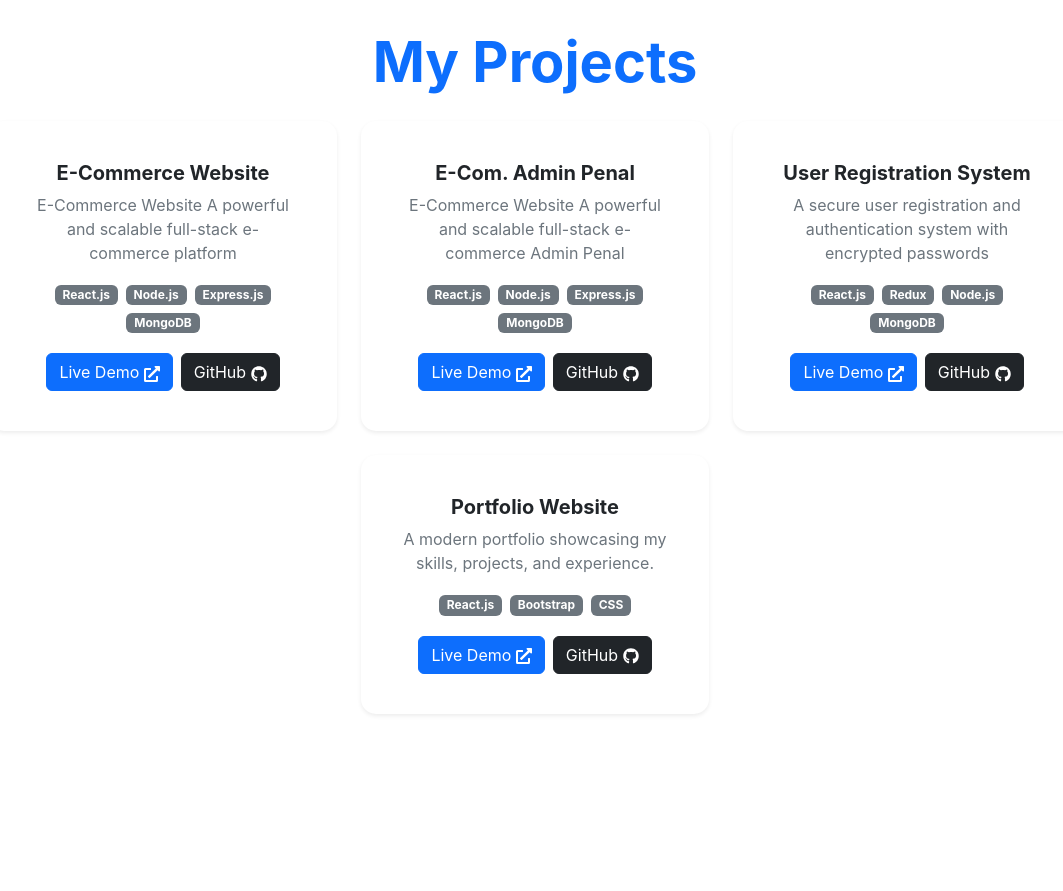
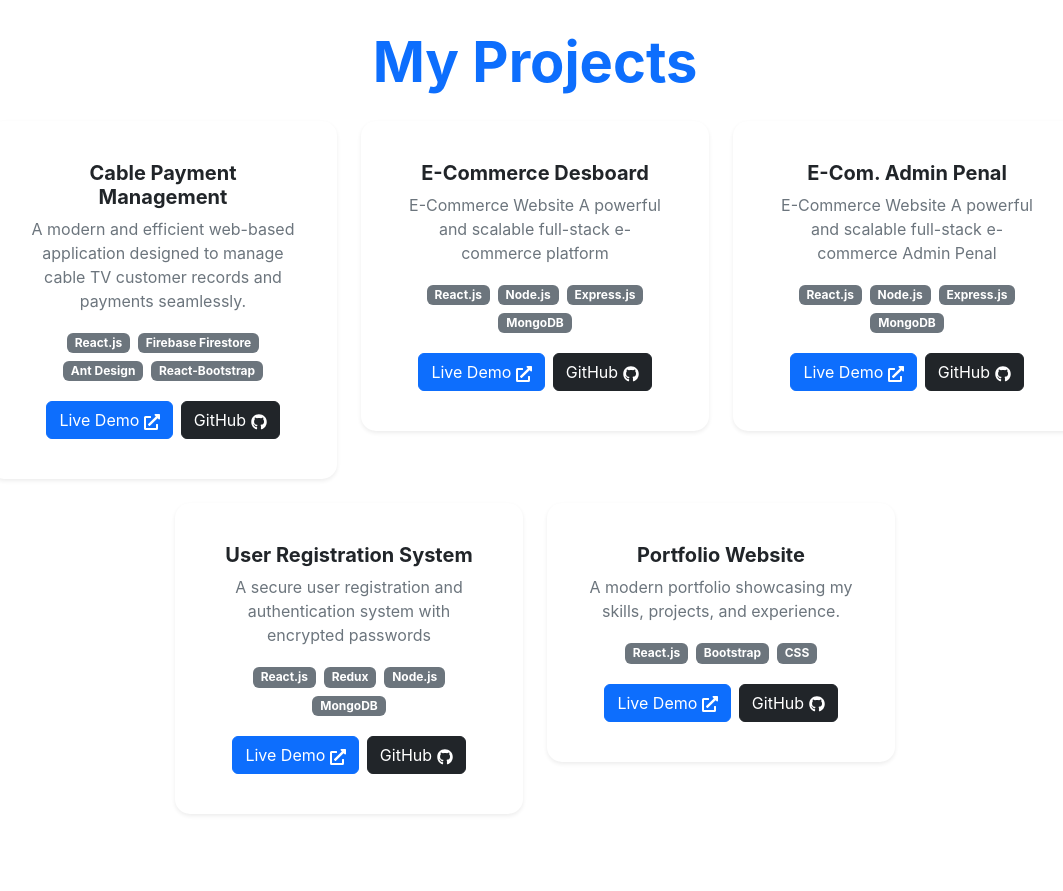
Before and after one commit to sachindangi942/myportfolio, a React (Create React App) app: page / in a window 1280 px wide. Shown: the part 3480-4371 px from the top of the page, without its empty margins (105-1168 px from the left). Built offline with nearby package versions, Linux system fonts and the light colour scheme.

Commit message:
add new project

```diff
--- a/src/components/Projects.js
+++ b/src/components/Projects.js
@@ -5,7 +5,14 @@ import { motion } from "framer-motion"; // Import Framer Motion
 
 const projects = [
   {
-    title: "E-Commerce Website",
+    title: "Cable Payment Management",
+    description: `A modern and efficient web-based application designed to manage cable TV customer records and payments seamlessly.`,
+    technologies: ["React.js", "Firebase Firestore", "Ant Design", "React-Bootstrap"],
+    liveLink: "https://main.d1uwgdkd9wy337.amplifyapp.com",
+    githubLink: "https://github.com/sachindangi942/Cable_Payment_Management",
+  },
+  {
+    title: "E-Commerce Desboard",
     description: `E-Commerce Website
 A powerful and scalable full-stack e-commerce platform`,
     technologies: ["React.js", "Node.js", "Express.js", "MongoDB"],
--- a/src/components/Skills.js
+++ b/src/components/Skills.js
@@ -150,11 +150,11 @@ const Skills = () => {
           {skills.map((skill, index) => (
             <Col key={index} xs={6} md={4} lg={3} className="text-center mb-4">
               <motion.div
-                whileHover={{ scale: 1.1 }}
+                whileHover={{ scale: 1.1}}
                 whileTap={{ scale: 0.9 }}
                 initial={{ opacity: 0, y: 20 }}
                 animate={{ opacity: 1, y: 0 }}
-                transition={{ duration: 0.5, delay: index * 0.1 }}
+                transition={{ duration: 0.4, delay: index * 0.1 }}
               >
                 <Card className="p-4 shadow-sm border-0 text-center skill-card">
                   <div>{skill.icon}</div>
@@ -175,7 +175,7 @@ const Skills = () => {
                 whileTap={{ scale: 0.9 }}
                 initial={{ opacity: 0, y: 20 }}
                 animate={{ opacity: 1, y: 0 }}
-                transition={{ duration: 0.5, delay: index * 0.1 }}
+                transition={{ duration: 0.4, delay: index * 0.1 }}
               >
                 <Card className="p-4 shadow-sm border-0 text-center skill-card">
                   <div>{tool.icon}</div>
```
